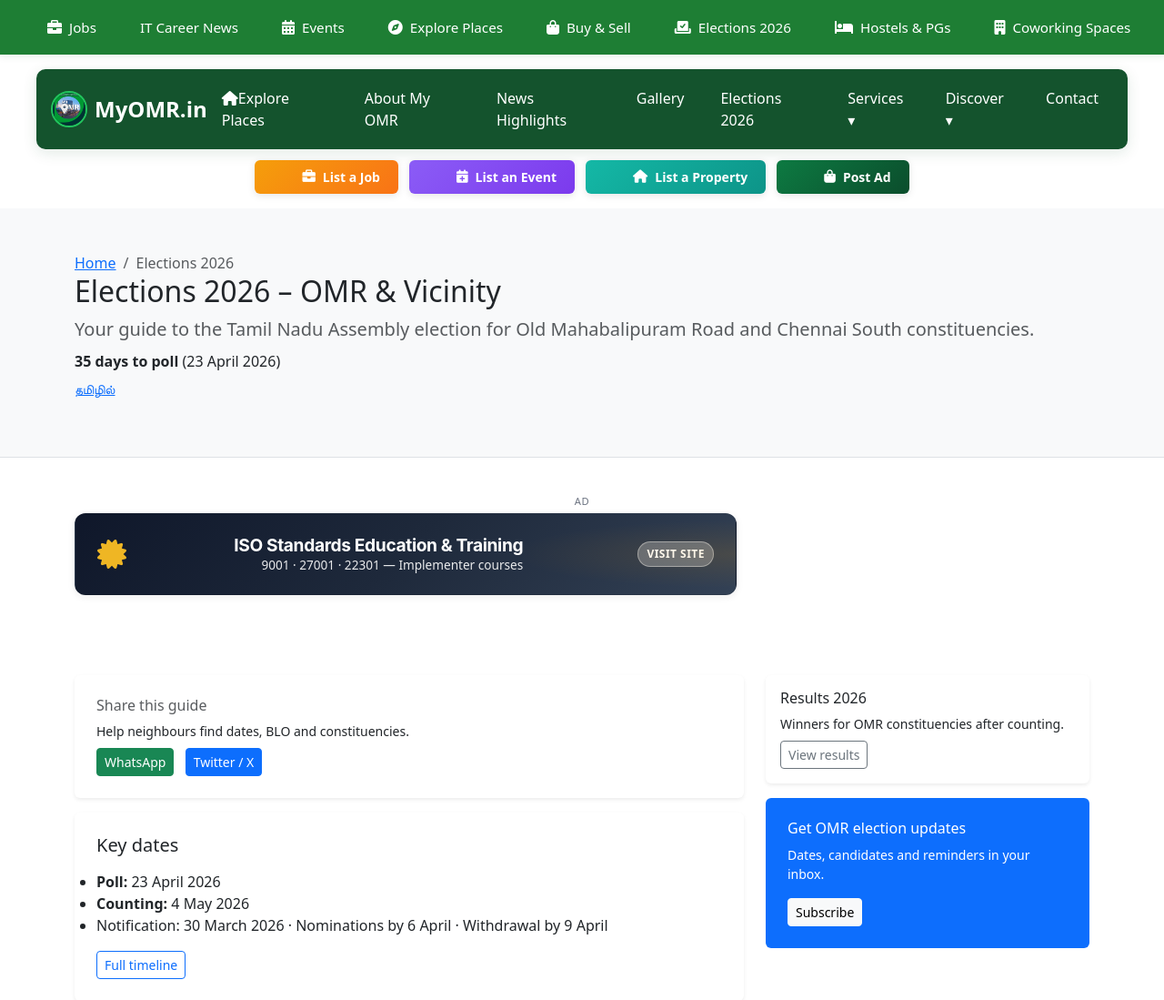
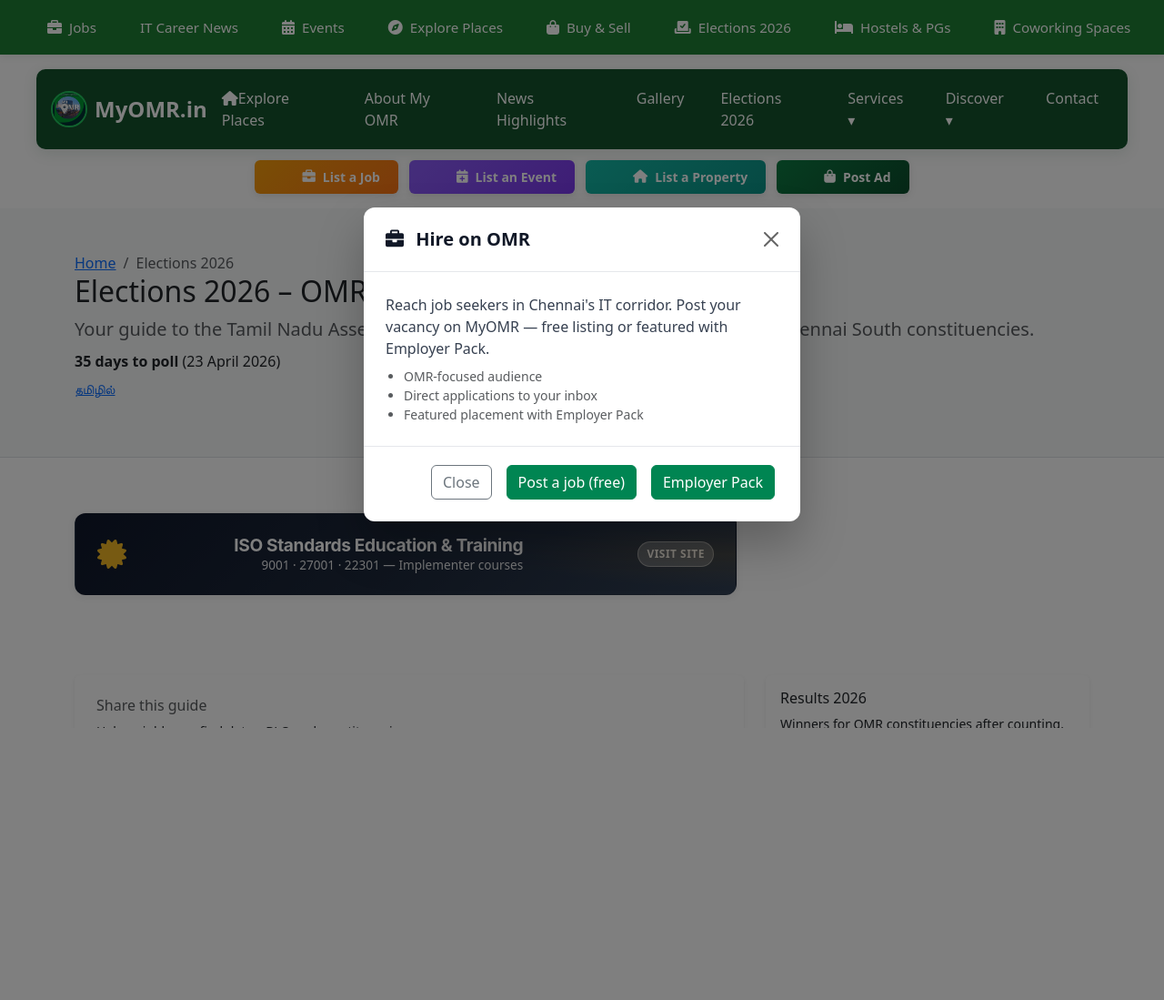
Before and after one commit to itsmehari/myomr, a PHP site: page /elections-2026/index.php in a window 1280 px wide; the page is wider, and only the part inside the window is pictured. Shown: the top 1099 px of that part at 91% size. After the commit the page ends 800 px from the top of that part, so only its background shows below. Run offline with PHP 8.4, Linux system fonts and the light colour scheme.

Commit message:
Modals + homepage ad layout: fix CTA modals, Adobe-style design, 65/35 Buy & Sell row
- CTA modals: defensive CSS in main.css so modals hidden until .show; Bootstrap 5 + modal-cta-adobe.css in footer; one-at-a-time, first-visit pop + every 5min rotation
- Homepage: remove top ad block; single row 65% Buy & Sell / 35% ad; homepage-buysell-ad-row styles and Buy & Sell max 2 columns in left column
- New: assets/css/modal-cta-adobe.css, docs/inbox/BANNER-ADS-IMPLEMENTATION-PLAN-FOR-MYCOVAI.md; tweaks to bootstrap includes

Made-with: Cursor

```diff
--- a/assets/css/main.css
+++ b/assets/css/main.css
@@ -31,6 +31,18 @@ ul {
 
 @import url("https://fonts.googleapis.com/css2?family=Factor+A:wght@400;700&family=Inter:wght@400;700&display=swap");
 @import url("https://fonts.googleapis.com/css2?family=League+Gothic&family=Playfair+Display:ital,wght@0,400..900;1,400..900&family=Roboto:ital,wght@0,100;0,300;0,400;0,500;0,700;0,900;1,100;1,300;1,400;1,500;1,700;1,900&display=swap");
+
+/* CTA modals (footer): hidden by default so they never appear in flow before Bootstrap loads. */
+#omrCtaPostJob,
+#omrCtaEmployerPack,
+#omrCtaSubscribe {
+  display: none !important;
+}
+#omrCtaPostJob.show,
+#omrCtaEmployerPack.show,
+#omrCtaSubscribe.show {
+  display: block !important;
+}
 
 /* Legacy custom modal (e.g. news-highlights, citizens-charter). Scoped to .modal-overlay so Bootstrap modals are not styled. */
 .modal-overlay {
--- /dev/null
+++ b/assets/css/modal-cta-adobe.css
@@ -0,0 +1,147 @@
+/**
+ * Adobe-style overrides for MyOMR CTA modals (Post job, Employer Pack, Subscribe).
+ * Load after Bootstrap 5 CSS. Scoped to footer CTA modal IDs.
+ */
+
+/* Backdrop: dimmed, full viewport */
+#omrCtaPostJob .modal-backdrop,
+#omrCtaEmployerPack .modal-backdrop,
+#omrCtaSubscribe .modal-backdrop,
+.modal-backdrop.show {
+  background-color: rgba(0, 0, 0, 0.5);
+  opacity: 1;
+}
+
+/* Modal dialog: centered, constrained width, clean shadow */
+#omrCtaPostJob .modal-dialog,
+#omrCtaEmployerPack .modal-dialog,
+#omrCtaSubscribe .modal-dialog {
+  max-width: 480px;
+  margin: 1.75rem auto;
+}
+
+#omrCtaPostJob .modal-content,
+#omrCtaEmployerPack .modal-content,
+#omrCtaSubscribe .modal-content {
+  border: none;
+  border-radius: 12px;
+  box-shadow: 0 25px 50px rgba(0, 0, 0, 0.25);
+  overflow: hidden;
+}
+
+/* Header: clear typography, subtle border, close X */
+#omrCtaPostJob .modal-header,
+#omrCtaEmployerPack .modal-header,
+#omrCtaSubscribe .modal-header {
+  border-bottom: 1px solid #e5e7eb;
+  padding: 1.25rem 1.5rem;
+}
+
+#omrCtaPostJob .modal-title,
+#omrCtaEmployerPack .modal-title,
+#omrCtaSubscribe .modal-title {
+  font-size: 1.25rem;
+  font-weight: 600;
+  color: #111827;
+}
+
+#omrCtaPostJob .btn-close,
+#omrCtaEmployerPack .btn-close,
+#omrCtaSubscribe .btn-close {
+  padding: 0.5rem;
+  margin: -0.5rem -0.5rem -0.5rem auto;
+  opacity: 0.6;
+  border-radius: 0.375rem;
+}
+
+#omrCtaPostJob .btn-close:hover,
+#omrCtaEmployerPack .btn-close:hover,
+#omrCtaSubscribe .btn-close:hover {
+  opacity: 1;
+  background-color: #f3f4f6;
+}
+
+/* Body: ample padding, hierarchy */
+#omrCtaPostJob .modal-body,
+#omrCtaEmployerPack .modal-body,
+#omrCtaSubscribe .modal-body {
+  padding: 1.5rem 1.5rem;
+}
+
+#omrCtaPostJob .modal-body p,
+#omrCtaEmployerPack .modal-body p,
+#omrCtaSubscribe .modal-body p {
+  color: #374151;
+  line-height: 1.5;
+}
+
+#omrCtaPostJob .modal-body ul,
+#omrCtaEmployerPack .modal-body ul,
+#omrCtaSubscribe .modal-body ul {
+  padding-left: 1.25rem;
+  margin-bottom: 0;
+}
+
+/* Footer: spacing, MyOMR primary green for main CTA */
+#omrCtaPostJob .modal-footer,
+#omrCtaEmployerPack .modal-footer,
+#omrCtaSubscribe .modal-footer {
+  border-top: 1px solid #e5e7eb;
+  padding: 1rem 1.5rem 1.25rem;
+  gap: 0.5rem;
+  flex-wrap: wrap;
+}
+
+#omrCtaPostJob .modal-footer .btn-primary,
+#omrCtaEmployerPack .modal-footer .btn-primary,
+#omrCtaSubscribe .modal-footer .btn-primary {
+  background-color: #008552;
+  border-color: #008552;
+}
+
+#omrCtaPostJob .modal-footer .btn-primary:hover,
+#omrCtaEmployerPack .modal-footer .btn-primary:hover,
+#omrCtaSubscribe .modal-footer .btn-primary:hover {
+  background-color: #0a9f63;
+  border-color: #0a9f63;
+}
+
+#omrCtaPostJob .modal-footer .btn-success,
+#omrCtaEmployerPack .modal-footer .btn-success,
+#omrCtaSubscribe .modal-footer .btn-success {
+  background-color: #008552;
+  border-color: #008552;
+}
+
+#omrCtaPostJob .modal-footer .btn-success:hover,
+#omrCtaEmployerPack .modal-footer .btn-success:hover,
+#omrCtaSubscribe .modal-footer .btn-success:hover {
+  background-color: #0a9f63;
+  border-color: #0a9f63;
+}
+
+@media (max-width: 576px) {
+  #omrCtaPostJob .modal-dialog,
+  #omrCtaEmployerPack .modal-dialog,
+  #omrCtaSubscribe .modal-dialog {
+    margin: 0.5rem;
+    max-width: calc(100% - 1rem);
+  }
+
+  #omrCtaPostJob .modal-header,
+  #omrCtaEmployerPack .modal-header,
+  #omrCtaSubscribe .modal-header,
+  #omrCtaPostJob .modal-body,
+  #omrCtaEmployerPack .modal-body,
+  #omrCtaSubscribe .modal-body {
+    padding-left: 1rem;
+    padding-right: 1rem;
+  }
+
+  #omrCtaPostJob .modal-footer,
+  #omrCtaEmployerPack .modal-footer,
+  #omrCtaSubscribe .modal-footer {
+    padding-left: 1rem;
+    padding-right: 1rem;
+  }
+}
--- a/components/footer.php
+++ b/components/footer.php
@@ -113,6 +113,12 @@ if (function_exists('omr_flash_message')) {
 </footer>
     <!--footer section ends -->
 <?php
+/* Bootstrap 5 for CTA modals: CSS + JS so modal-cta works in all browsers */
+?>
+<link rel="stylesheet" href="https://cdn.jsdelivr.net/npm/bootstrap@5.3.0/dist/css/bootstrap.min.css">
+<link rel="stylesheet" href="/assets/css/modal-cta-adobe.css">
+<script src="https://cdn.jsdelivr.net/npm/bootstrap@5.3.0/dist/js/bootstrap.bundle.min.js"></script>
+<?php
 if (file_exists(__DIR__ . '/modal-cta.php')) {
     require_once __DIR__ . '/modal-cta.php';
 }
--- a/components/modal-cta.php
+++ b/components/modal-cta.php
@@ -3,7 +3,7 @@
  * Site-wide CTA modals: Post job, Employer Pack, Subscribe / Job alerts.
  * Include once per layout (e.g. in footer). Modals are shown by triggers
  * (data-omr-cta="post-job" | "employer-pack" | "subscribe") or optional JS.
- * Uses Bootstrap 5 modal. Does not auto-open; pages/JS control visibility.
+ * Auto-show: one modal on first visit per session (after short delay); then one modal every 5 minutes in rotation.
  */
 if (!defined('ROOT_PATH')) {
     $ROOT_PATH = $_SERVER['DOCUMENT_ROOT'] ?? dirname(__DIR__, 2);
@@ -79,6 +79,12 @@ $jobs_base = '/omr-local-job-listings';
 
 <script>
 (function() {
+    var CTA_MODAL_IDS = ['omrCtaPostJob', 'omrCtaEmployerPack', 'omrCtaSubscribe'];
+    var FIRST_VISIT_KEY = 'myomr_cta_first_visit_shown';
+    var ROTATION_INDEX_KEY = 'myomr_cta_rotation_index';
+    var FIRST_VISIT_DELAY_MS = 1500;
+    var ROTATION_INTERVAL_MS = 5 * 60 * 1000;
+
     function closeCtaModal(modalEl) {
         if (!modalEl) return;
         if (typeof bootstrap !== 'undefined') {
@@ -93,6 +99,44 @@ $jobs_base = '/omr-local-job-listings';
             if (backdrop) backdrop.remove();
         }
     }
+
+    function showCtaModalById(modalId) {
+        var modal = document.getElementById(modalId);
+        if (modal && typeof bootstrap !== 'undefined') {
+            var m = bootstrap.Modal.getOrCreateInstance(modal);
+            m.show();
+        }
+    }
+
+    function closeAnyOpenCtaModal() {
+        CTA_MODAL_IDS.forEach(function(id) {
+            var el = document.getElementById(id);
+            if (el && el.classList.contains('show')) closeCtaModal(el);
+        });
+    }
+
+    function getNextRotationIndex() {
+        try {
+            var idx = parseInt(sessionStorage.getItem(ROTATION_INDEX_KEY), 10);
+            if (isNaN(idx)) idx = 0;
+            return idx % CTA_MODAL_IDS.length;
+        } catch (e) { return 0; }
+    }
+
+    function setNextRotationIndex() {
+        try {
+            var idx = (getNextRotationIndex() + 1) % CTA_MODAL_IDS.length;
+            sessionStorage.setItem(ROTATION_INDEX_KEY, String(idx));
+        } catch (e) {}
+    }
+
+    function showNextInRotation() {
+        closeAnyOpenCtaModal();
+        var idx = getNextRotationIndex();
+        showCtaModalById(CTA_MODAL_IDS[idx]);
+        setNextRotationIndex();
+    }
+
     document.addEventListener('DOMContentLoaded', function() {
         var triggers = document.querySelectorAll('[data-omr-cta]');
         triggers.forEach(function(el) {
@@ -101,21 +145,33 @@ $jobs_base = '/omr-local-job-listings';
                 var modalId = id === 'post-job' ? 'omrCtaPostJob' : (id === 'employer-pack' ? 'omrCtaEmployerPack' : (id === 'subscribe' ? 'omrCtaSubscribe' : null));
                 if (modalId) {
                     e.preventDefault();
-                    var modal = document.getElementById(modalId);
-                    if (modal && typeof bootstrap !== 'undefined') {
-                        var m = bootstrap.Modal.getOrCreateInstance(modal);
-                        m.show();
-                    }
+                    showCtaModalById(modalId);
                 }
             });
         });
-        ['omrCtaPostJob', 'omrCtaEmployerPack', 'omrCtaSubscribe'].forEach(function(id) {
+        CTA_MODAL_IDS.forEach(function(id) {
             var modal = document.getElementById(id);
             if (!modal) return;
             modal.querySelectorAll('[data-bs-dismiss="modal"], .btn-close').forEach(function(btn) {
                 btn.addEventListener('click', function() { closeCtaModal(modal); });
             });
         });
+
+        /* First visit this session: show one modal after short delay */
+        try {
+            if (!sessionStorage.getItem(FIRST_VISIT_KEY)) {
+                setTimeout(function() {
+                    showCtaModalById(CTA_MODAL_IDS[0]);
+                    sessionStorage.setItem(FIRST_VISIT_KEY, '1');
+                    sessionStorage.setItem(ROTATION_INDEX_KEY, '1');
+                }, FIRST_VISIT_DELAY_MS);
+            }
+        } catch (e) {}
+
+        /* Every 5 minutes: show next modal in rotation */
+        setInterval(function() {
+            showNextInRotation();
+        }, ROTATION_INTERVAL_MS);
     });
 })();
 </script>
--- a/omr-buy-sell/includes/bootstrap.php
+++ b/omr-buy-sell/includes/bootstrap.php
@@ -16,7 +16,10 @@ if (file_exists($core_file)) {
     require_once $core_file;
 }
 
-require_once __DIR__ . '/error-reporting.php';
+$err_report = __DIR__ . '/error-reporting.php';
+if (file_exists($err_report)) {
+    require_once $err_report;
+}
 require_once __DIR__ . '/listing-functions.php';
 
 if (!defined('BUY_SELL_PATH')) {
--- a/omr-hostels-pgs/includes/bootstrap.php
+++ b/omr-hostels-pgs/includes/bootstrap.php
@@ -19,7 +19,10 @@ if (file_exists($core_file)) {
     require_once $core_file;
 }
 
-require_once __DIR__ . '/error-reporting.php';
+$err_report = __DIR__ . '/error-reporting.php';
+if (file_exists($err_report)) {
+    require_once $err_report;
+}
 require_once __DIR__ . '/property-functions.php';
 
 if (!defined('HOSTELS_PGS_PATH')) {
```
Also changed, not shown: assets/css/homepage-myomr.css (+79 -0 lines), docs/inbox/BANNER-ADS-IMPLEMENTATION-PLAN-FOR-MYCOVAI.md (added, +143 -0 lines), index.php (+8 -5 lines), .cursor/skills/myomr-project/SKILL.md.
